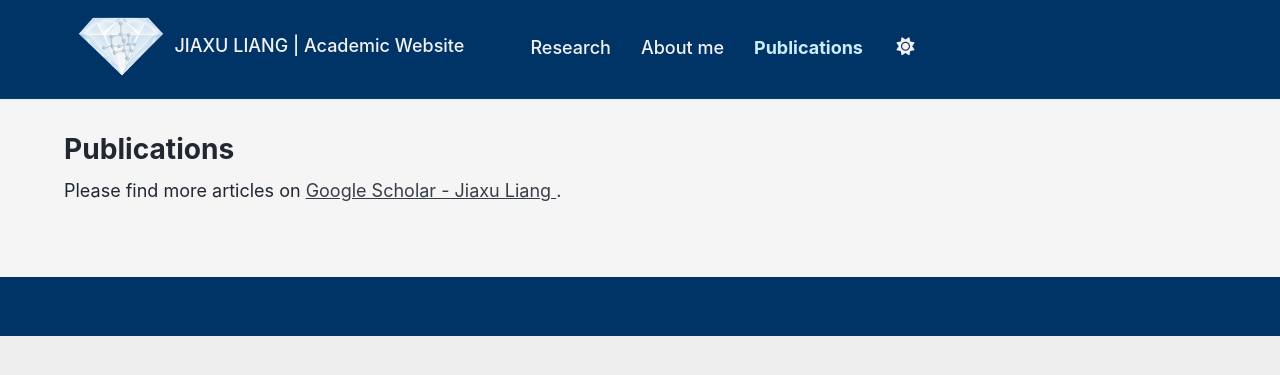
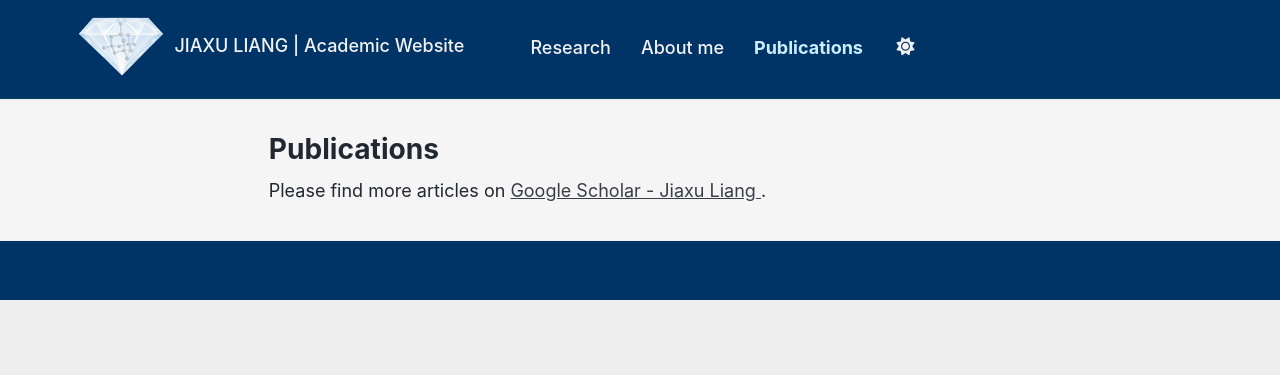
Before and after one commit to liangjiaxu-research/liangjiaxu-research.github.io, a Jekyll site: the page built from _pages/publications.html, in a window 1280 px wide. Shown: the top 375 px of the page. Built offline with Jekyll 4.4.1, drawn with Linux system fonts in a browser that asks for light colours; a script bundle is joined from its source files by our own code; library files that are not in the unit come from our copies.

Commit message:
Update _custom.scss

```diff
--- a/_sass/_custom.scss
+++ b/_sass/_custom.scss
@@ -18,8 +18,8 @@ body {
 
 /* 去除Sidebar空间 */
 .archive--nosidebar {
-    width: 100% !important;
-    margin-left: 0 !important;
+    max-width: 1280px;
+    margin: 0 auto;
     padding-left: 28px !important;
     padding-right: 28px !important;
 }
```
